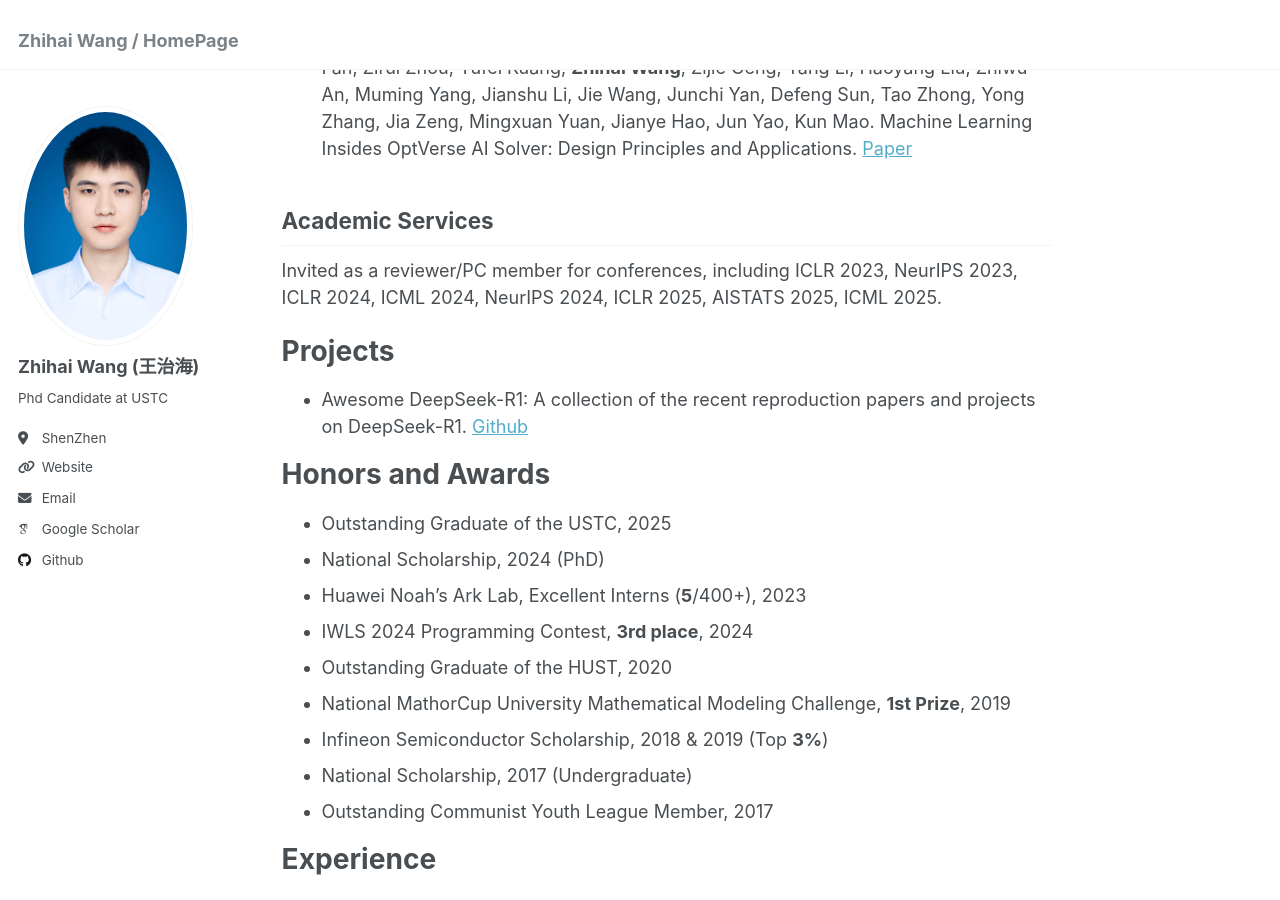
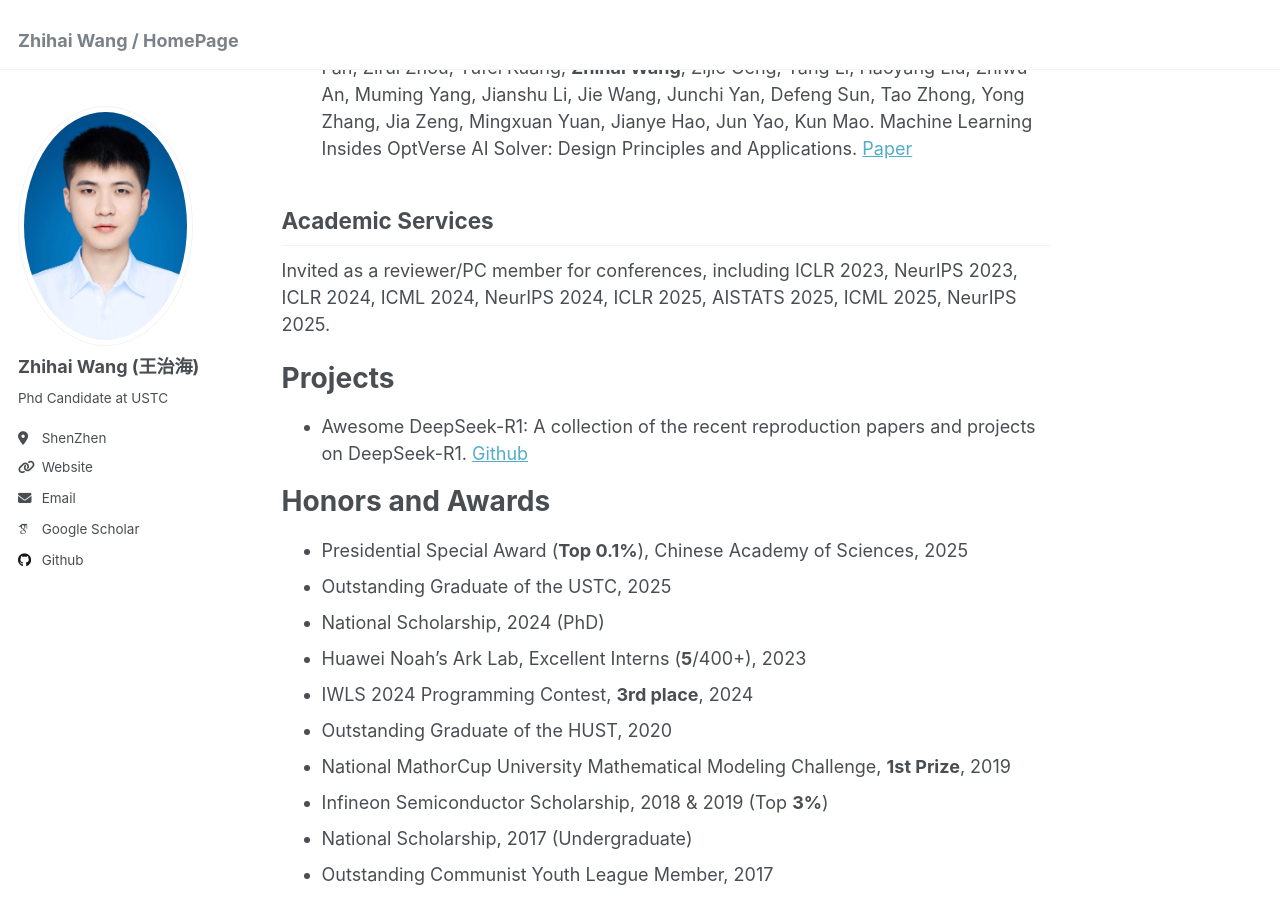
Before and after one commit to zhihaiwangx/zhihaiwangx.github.io, a Jekyll site: the page built from _pages/about.md, in a window 1280 px wide and 900 px high, scrolled down 2233 px. Built offline with Jekyll 4.4.1, drawn with Linux system fonts in a browser that asks for light colours; some web fonts are replaced.

Commit message:
update award

```diff
--- a/_pages/about.md
+++ b/_pages/about.md
@@ -58,7 +58,7 @@ Preprint
 Academic Services
 ------
 
-Invited as a reviewer/PC member for conferences, including ICLR 2023, NeurIPS 2023, ICLR 2024, ICML 2024, NeurIPS 2024, ICLR 2025, AISTATS 2025, ICML 2025.
+Invited as a reviewer/PC member for conferences, including ICLR 2023, NeurIPS 2023, ICLR 2024, ICML 2024, NeurIPS 2024, ICLR 2025, AISTATS 2025, ICML 2025, NeurIPS 2025.
 
 Projects
 ======
@@ -66,6 +66,7 @@ Projects
 
 Honors and Awards
 ======
+- Presidential Special Award (**Top 0.1%**), Chinese Academy of Sciences, 2025
 - Outstanding Graduate of the USTC, 2025
 - National Scholarship, 2024 (PhD)
 - Huawei Noah’s Ark Lab, Excellent Interns (**5**/400+), 2023
```
